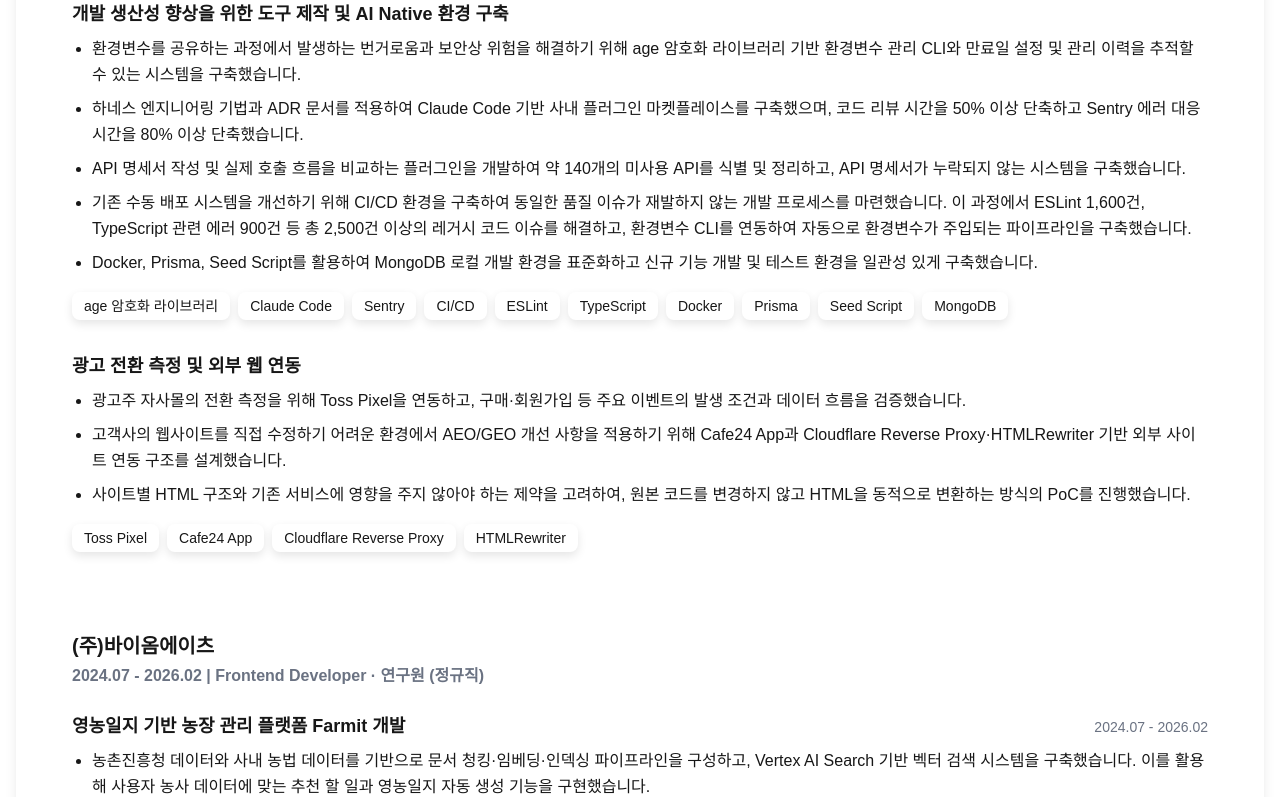
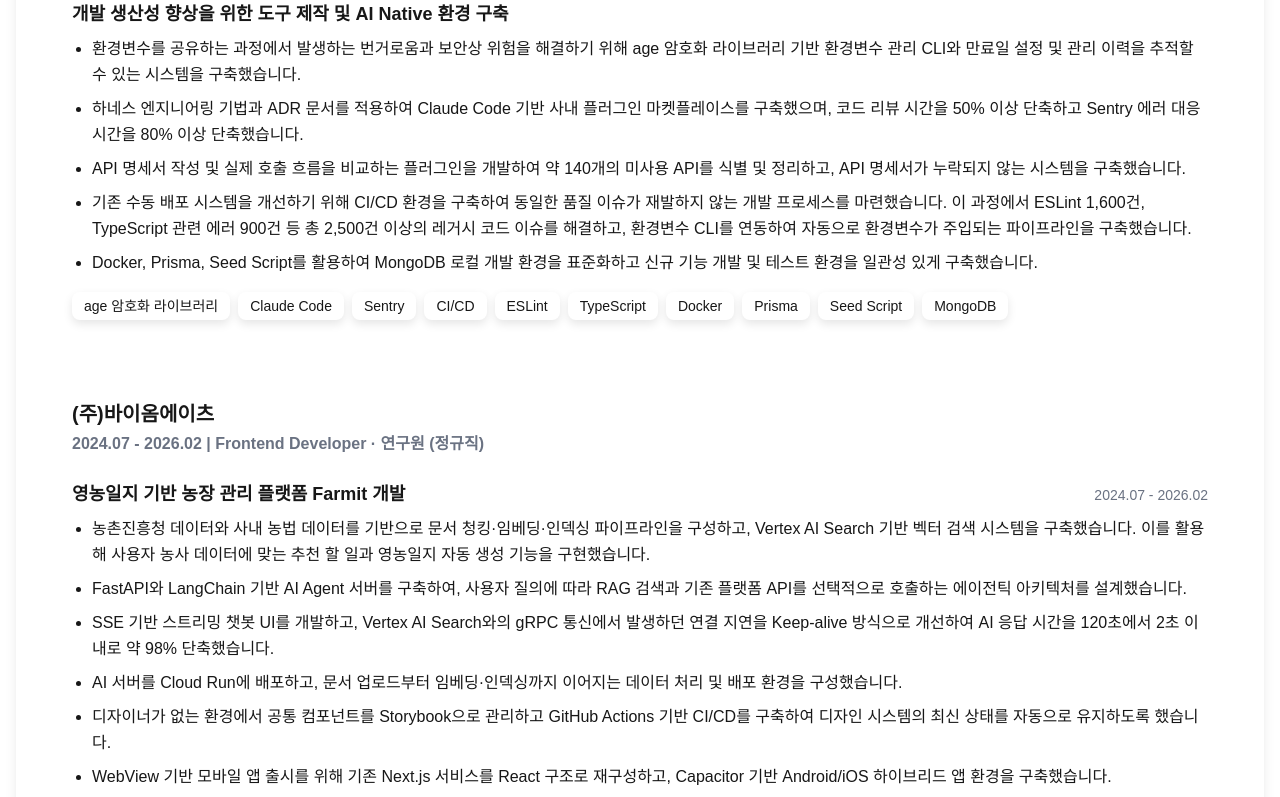
Before and after one commit to jongsujin/fantajin-blog, a Next.js app: page /about in a window 1280 px wide. Shown: the part 995-1792 px from the top of the page. Built offline with nearby package versions, Linux system fonts and the light colour scheme; no server answers; a web font is replaced by a local one.

Commit message:
feat: About 페이지 이력 수정

```diff
--- a/src/screens/about/About.tsx
+++ b/src/screens/about/About.tsx
@@ -60,20 +60,6 @@ const CAREER_DATA: CareerItem[] = [
           'Prisma',
           'Seed Script',
           'MongoDB',
-        ],
-      },
-      {
-        title: '광고 전환 측정 및 외부 웹 연동',
-        descriptions: [
-          '광고주 자사몰의 전환 측정을 위해 Toss Pixel을 연동하고, 구매·회원가입 등 주요 이벤트의 발생 조건과 데이터 흐름을 검증했습니다.',
-          '고객사의 웹사이트를 직접 수정하기 어려운 환경에서 AEO/GEO 개선 사항을 적용하기 위해 Cafe24 App과 Cloudflare Reverse Proxy·HTMLRewriter 기반 외부 사이트 연동 구조를 설계했습니다.',
-          '사이트별 HTML 구조와 기존 서비스에 영향을 주지 않아야 하는 제약을 고려하여, 원본 코드를 변경하지 않고 HTML을 동적으로 변환하는 방식의 PoC를 진행했습니다.',
-        ],
-        techStack: [
-          'Toss Pixel',
-          'Cafe24 App',
-          'Cloudflare Reverse Proxy',
-          'HTMLRewriter',
         ],
       },
     ],
```
